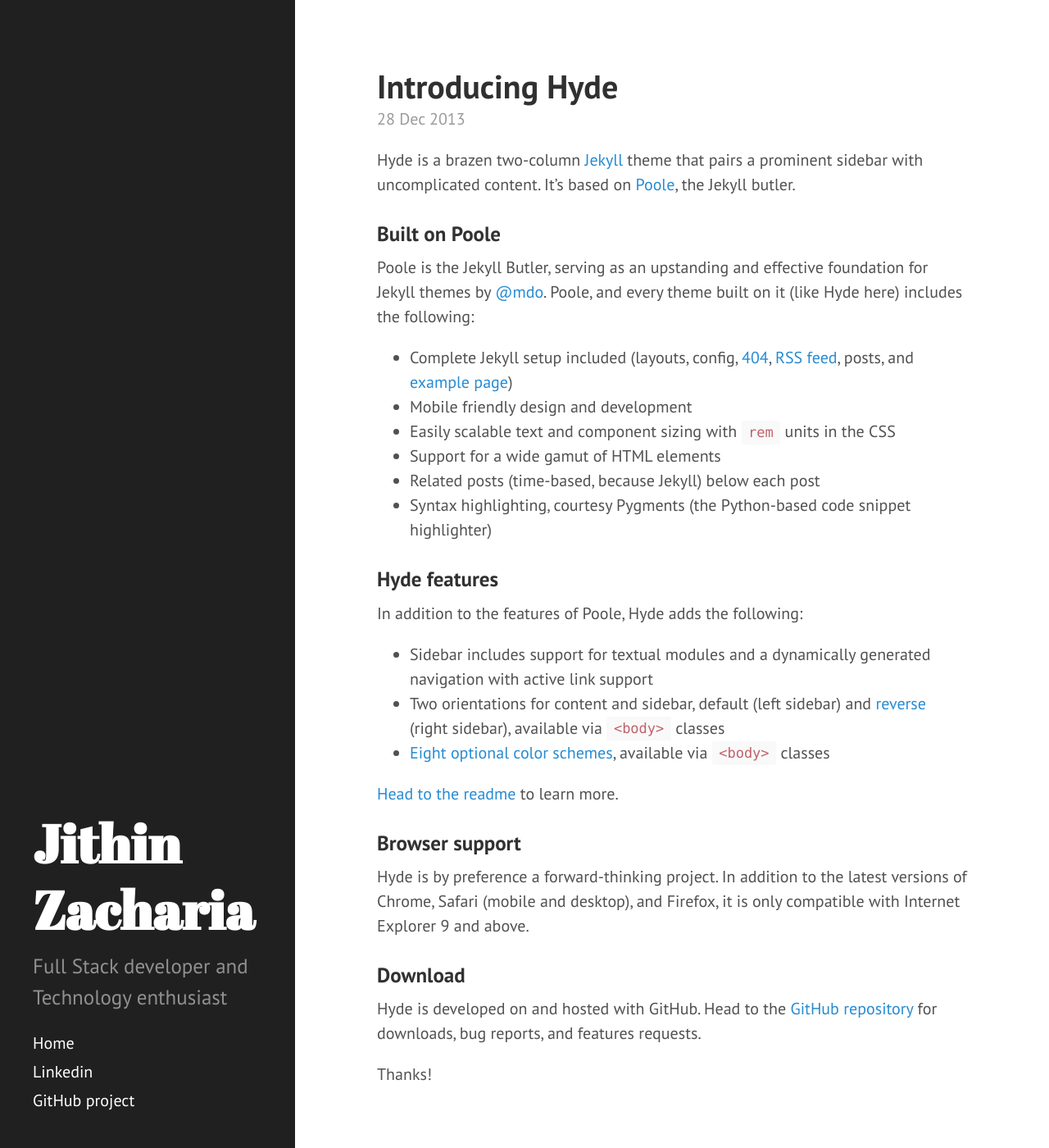
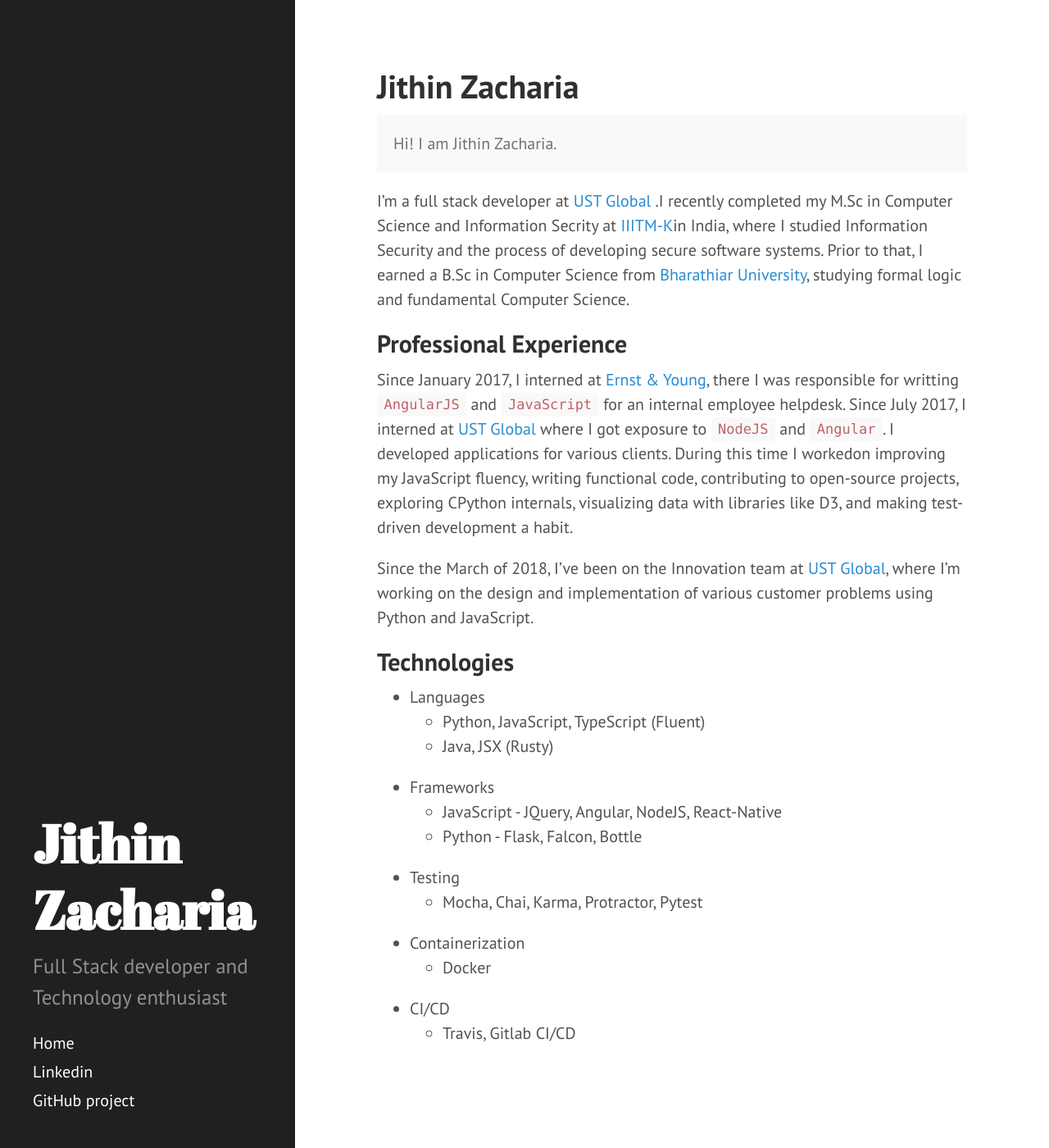
Before and after one commit to Jithinqw/jithinqw.github.io, a Jekyll site: the page built from index.html, in a window 1280 px wide and 1400 px high. Shown: the whole window at 82% size. Built offline with Jekyll 4.4.1, drawn with Linux system fonts in a browser that asks for light colours; Markdown is read by kramdown in place of the engine named in the settings; the list of posts is cut into pages by our own code; some of the changed text lies outside the part shown.

Commit message:
Update config

```diff
--- a/_config.yml
+++ b/_config.yml
@@ -8,7 +8,7 @@
 
 # Setup
 title:            Jithin Zacharia
-tagline:          'A Jekyll theme'
+tagline:          'Full Stack Developer'
 description:      'Full Stack developer and Technology enthusiast'
 url:              https://jithinqw.github.io
 baseurl:          /
--- a/_includes/sidebar.html
+++ b/_includes/sidebar.html
@@ -10,7 +10,7 @@
     </div>
     <nav class="sidebar-nav">
       <a class="sidebar-nav-item{% if page.url == site.baseurl %} active{% endif %}" href="{{ site.baseurl }}">Home</a>
-      <a class="sidebar-nav-item" href="www.linkedin.com/in/jithin-zacharia-9635926a">Linkedin</a>
+      <a class="sidebar-nav-item" href="https://www.linkedin.com/in/jithin-zacharia-9635926a">Linkedin</a>
       <a class="sidebar-nav-item" href="https://github.com/Jithinqw">GitHub project</a>
     </nav>
   </div>
--- a/_posts/2012-02-06-whats-jekyll.md
+++ /dev/null
@@ -1,12 +0,0 @@
----
-layout: post
-title: What's Jekyll?
----
-
-[Jekyll](http://jekyllrb.com) is a static site generator, an open-source tool for creating simple yet powerful websites of all shapes and sizes. From [the project's readme](https://github.com/mojombo/jekyll/blob/master/README.markdown):
-
-  > Jekyll is a simple, blog aware, static site generator. It takes a template directory [...] and spits out a complete, static website suitable for serving with Apache or your favorite web server. This is also the engine behind GitHub Pages, which you can use to host your project’s page or blog right here from GitHub.
-
-It's an immensely useful tool and one we encourage you to use here with Hyde.
-
-Find out more by [visiting the project on GitHub](https://github.com/mojombo/jekyll).
--- a/_posts/2012-02-07-example-content.md
+++ /dev/null
@@ -1,138 +0,0 @@
----
-layout: post
-title: Example content
----
-
-
-<div class="message">
-  Howdy! This is an example blog post that shows several types of HTML content supported in this theme.
-</div>
-
-Cum sociis natoque penatibus et magnis <a href="#">dis parturient montes</a>, nascetur ridiculus mus. *Aenean eu leo quam.* Pellentesque ornare sem lacinia quam venenatis vestibulum. Sed posuere consectetur est at lobortis. Cras mattis consectetur purus sit amet fermentum.
-
-> Curabitur blandit tempus porttitor. Nullam quis risus eget urna mollis ornare vel eu leo. Nullam id dolor id nibh ultricies vehicula ut id elit.
-
-Etiam porta **sem malesuada magna** mollis euismod. Cras mattis consectetur purus sit amet fermentum. Aenean lacinia bibendum nulla sed consectetur.
-
-## Inline HTML elements
-
-HTML defines a long list of available inline tags, a complete list of which can be found on the [Mozilla Developer Network](https://developer.mozilla.org/en-US/docs/Web/HTML/Element).
-
-- **To bold text**, use `<strong>`.
-- *To italicize text*, use `<em>`.
-- Abbreviations, like <abbr title="HyperText Markup Langage">HTML</abbr> should use `<abbr>`, with an optional `title` attribute for the full phrase.
-- Citations, like <cite>&mdash; Mark otto</cite>, should use `<cite>`.
-- <del>Deleted</del> text should use `<del>` and <ins>inserted</ins> text should use `<ins>`.
-- Superscript <sup>text</sup> uses `<sup>` and subscript <sub>text</sub> uses `<sub>`.
-
-Most of these elements are styled by browsers with few modifications on our part.
-
-## Heading
-
-Vivamus sagittis lacus vel augue rutrum faucibus dolor auctor. Duis mollis, est non commodo luctus, nisi erat porttitor ligula, eget lacinia odio sem nec elit. Morbi leo risus, porta ac consectetur ac, vestibulum at eros.
-
-### Code
-
-Cum sociis natoque penatibus et magnis dis `code element` montes, nascetur ridiculus mus.
-
-{% highlight js %}
-// Example can be run directly in your JavaScript console
-
-// Create a function that takes two arguments and returns the sum of those arguments
-var adder = new Function("a", "b", "return a + b");
-
-// Call the function
-adder(2, 6);
-// > 8
-{% endhighlight %}
-
-Aenean lacinia bibendum nulla sed consectetur. Etiam porta sem malesuada magna mollis euismod. Fusce dapibus, tellus ac cursus commodo, tortor mauris condimentum nibh, ut fermentum massa.
-
-### Gists via GitHub Pages
-
-Vestibulum id ligula porta felis euismod semper. Nullam quis risus eget urna mollis ornare vel eu leo. Donec sed odio dui.
-
-{% gist 5555251 gist.md %}
-
-Aenean eu leo quam. Pellentesque ornare sem lacinia quam venenatis vestibulum. Nullam quis risus eget urna mollis ornare vel eu leo. Cum sociis natoque penatibus et magnis dis parturient montes, nascetur ridiculus mus. Donec sed odio dui. Vestibulum id ligula porta felis euismod semper.
-
-### Lists
-
-Cum sociis natoque penatibus et magnis dis parturient montes, nascetur ridiculus mus. Aenean lacinia bibendum nulla sed consectetur. Etiam porta sem malesuada magna mollis euismod. Fusce dapibus, tellus ac cursus commodo, tortor mauris condimentum nibh, ut fermentum massa justo sit amet risus.
-
-* Praesent commodo cursus magna, vel scelerisque nisl consectetur et.
-* Donec id elit non mi porta gravida at eget metus.
-* Nulla vitae elit libero, a pharetra augue.
-
-Donec ullamcorper nulla non metus auctor fringilla. Nulla vitae elit libero, a pharetra augue.
-
-1. Vestibulum id ligula porta felis euismod semper.
-2. Cum sociis natoque penatibus et magnis dis parturient montes, nascetur ridiculus mus.
-3. Maecenas sed diam eget risus varius blandit sit amet non magna.
-
-Cras mattis consectetur purus sit amet fermentum. Sed posuere consectetur est at lobortis.
-
-<dl>
-  <dt>HyperText Markup Language (HTML)</dt>
-  <dd>The language used to describe and define the content of a Web page</dd>
-
-  <dt>Cascading Style Sheets (CSS)</dt>
-  <dd>Used to describe the appearance of Web content</dd>
-
-  <dt>JavaScript (JS)</dt>
-  <dd>The programming language used to build advanced Web sites and applications</dd>
-</dl>
-
-Integer posuere erat a ante venenatis dapibus posuere velit aliquet. Morbi leo risus, porta ac consectetur ac, vestibulum at eros. Nullam quis risus eget urna mollis ornare vel eu leo.
-
-### Images
-
-Quisque consequat sapien eget quam rhoncus, sit amet laoreet diam tempus. Aliquam aliquam metus erat, a pulvinar turpis suscipit at.
-
-![placeholder](http://placehold.it/800x400 "Large example image")
-![placeholder](http://placehold.it/400x200 "Medium example image")
-![placeholder](http://placehold.it/200x200 "Small example image")
-
-### Tables
-
-Aenean lacinia bibendum nulla sed consectetur. Lorem ipsum dolor sit amet, consectetur adipiscing elit.
-
-<table>
-  <thead>
-    <tr>
-      <th>Name</th>
-      <th>Upvotes</th>
-      <th>Downvotes</th>
-    </tr>
-  </thead>
-  <tfoot>
-    <tr>
-      <td>Totals</td>
-      <td>21</td>
-      <td>23</td>
-    </tr>
-  </tfoot>
-  <tbody>
-    <tr>
-      <td>Alice</td>
-      <td>10</td>
-      <td>11</td>
-    </tr>
-    <tr>
-      <td>Bob</td>
-      <td>4</td>
-      <td>3</td>
-    </tr>
-    <tr>
-      <td>Charlie</td>
-      <td>7</td>
-      <td>9</td>
-    </tr>
-  </tbody>
-</table>
-
-Nullam id dolor id nibh ultricies vehicula ut id elit. Sed posuere consectetur est at lobortis. Nullam quis risus eget urna mollis ornare vel eu leo.
-
------
-
-Want to see something else added? <a href="https://github.com/poole/poole/issues/new">Open an issue.</a>
--- a/_posts/2013-12-28-introducing-hyde.md
+++ /dev/null
@@ -1,37 +0,0 @@
----
-layout: post
-title: Introducing Hyde
----
-
-Hyde is a brazen two-column [Jekyll](http://jekyllrb.com) theme that pairs a prominent sidebar with uncomplicated content. It's based on [Poole](http://getpoole.com), the Jekyll butler.
-
-### Built on Poole
-
-Poole is the Jekyll Butler, serving as an upstanding and effective foundation for Jekyll themes by [@mdo](https://twitter.com/mdo). Poole, and every theme built on it (like Hyde here) includes the following:
-
-* Complete Jekyll setup included (layouts, config, [404](/404), [RSS feed](/atom.xml), posts, and [example page](/about))
-* Mobile friendly design and development
-* Easily scalable text and component sizing with `rem` units in the CSS
-* Support for a wide gamut of HTML elements
-* Related posts (time-based, because Jekyll) below each post
-* Syntax highlighting, courtesy Pygments (the Python-based code snippet highlighter)
-
-### Hyde features
-
-In addition to the features of Poole, Hyde adds the following:
-
-* Sidebar includes support for textual modules and a dynamically generated navigation with active link support
-* Two orientations for content and sidebar, default (left sidebar) and [reverse](https://github.com/poole/lanyon#reverse-layout) (right sidebar), available via `<body>` classes
-* [Eight optional color schemes](https://github.com/poole/hyde#themes), available via `<body>` classes
-
-[Head to the readme](https://github.com/poole/hyde#readme) to learn more.
-
-### Browser support
-
-Hyde is by preference a forward-thinking project. In addition to the latest versions of Chrome, Safari (mobile and desktop), and Firefox, it is only compatible with Internet Explorer 9 and above.
-
-### Download
-
-Hyde is developed on and hosted with GitHub. Head to the <a href="https://github.com/poole/hyde">GitHub repository</a> for downloads, bug reports, and features requests.
-
-Thanks!
--- /dev/null
+++ b/_posts/2019-7-14-content.md
@@ -0,0 +1,32 @@
+---
+layout: post
+title: Jithin Zacharia
+---
+
+<div class="message">
+  Hi! I am Jithin Zacharia.
+</div>
+
+I’m a full stack developer at <a href="https://www.ust-global.com/">UST Global</a> .I recently completed my M.Sc in Computer Science and Information Secrity at <a href="https://www.iiitmk.ac.in/">IIITM-K</a>in India, where I studied Information Security and the process of developing secure software systems. Prior to that, I earned a B.Sc in Computer Science from <a href="https://www.b-u.ac.in/">Bharathiar University</a>, studying formal logic and fundamental Computer Science.
+
+## Professional Experience
+
+Since January 2017, I interned at <a href="https://www.ey.com/">Ernst & Young</a>, there I was responsible for writting `AngularJS` and `JavaScript` for an internal employee helpdesk. Since July 2017, I interned at <a href="https://www.ust-global.com/">UST Global</a> where I got exposure to `NodeJS` and `Angular`. I developed applications for various clients.
+During this time I workedon improving my JavaScript fluency, writing functional code, contributing to open-source projects, exploring CPython internals, visualizing data with libraries like D3, and making test-driven development a habit.
+
+Since the March of 2018, I’ve been on the Innovation team at <a href="https://www.ust-global.com/">UST Global</a>, where I’m working on the design and implementation of various customer problems using Python and JavaScript.
+
+## Technologies
+
+* Languages
+    * Python, JavaScript, TypeScript (Fluent)
+    * Java, JSX (Rusty)
+* Frameworks
+    * JavaScript - JQuery, Angular, NodeJS, React-Native
+    * Python - Flask, Falcon, Bottle
+* Testing
+    * Mocha, Chai, Karma, Protractor, Pytest
+* Containerization
+    * Docker
+* CI/CD
+    * Travis, Gitlab CI/CD
--- a/index.html
+++ b/index.html
@@ -11,27 +11,7 @@
         {{ post.title }}
       </a>
     </h1>
-
-    <span class="post-date">{{ post.date | date_to_string }}</span>
-
     {{ post.content }}
   </div>
   {% endfor %}
 </div>
-
-<div class="pagination">
-  {% if paginator.next_page %}
-    <a class="pagination-item older" href="{{ site.baseurl }}page{{paginator.next_page}}">Older</a>
-  {% else %}
-    <span class="pagination-item older">Older</span>
-  {% endif %}
-  {% if paginator.previous_page %}
-    {% if paginator.page == 2 %}
-      <a class="pagination-item newer" href="{{ site.baseurl }}">Newer</a>
-    {% else %}
-      <a class="pagination-item newer" href="{{ site.baseurl }}page{{paginator.previous_page}}">Newer</a>
-    {% endif %}
-  {% else %}
-    <span class="pagination-item newer">Newer</span>
-  {% endif %}
-</div>
```
Also changed, not shown: README.md (deleted).
